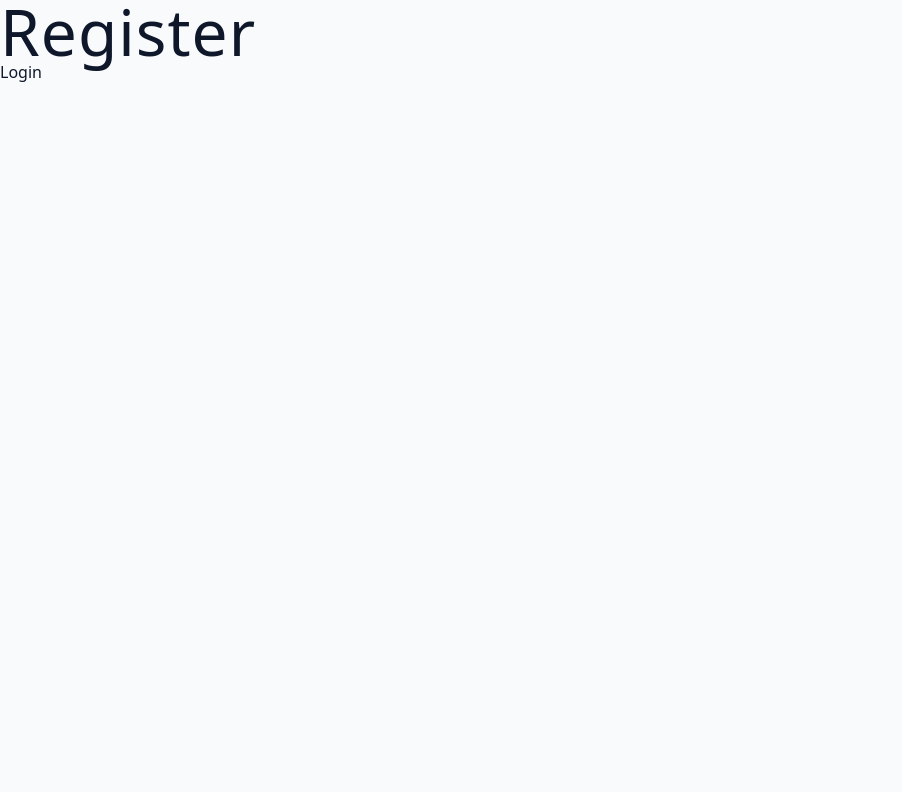
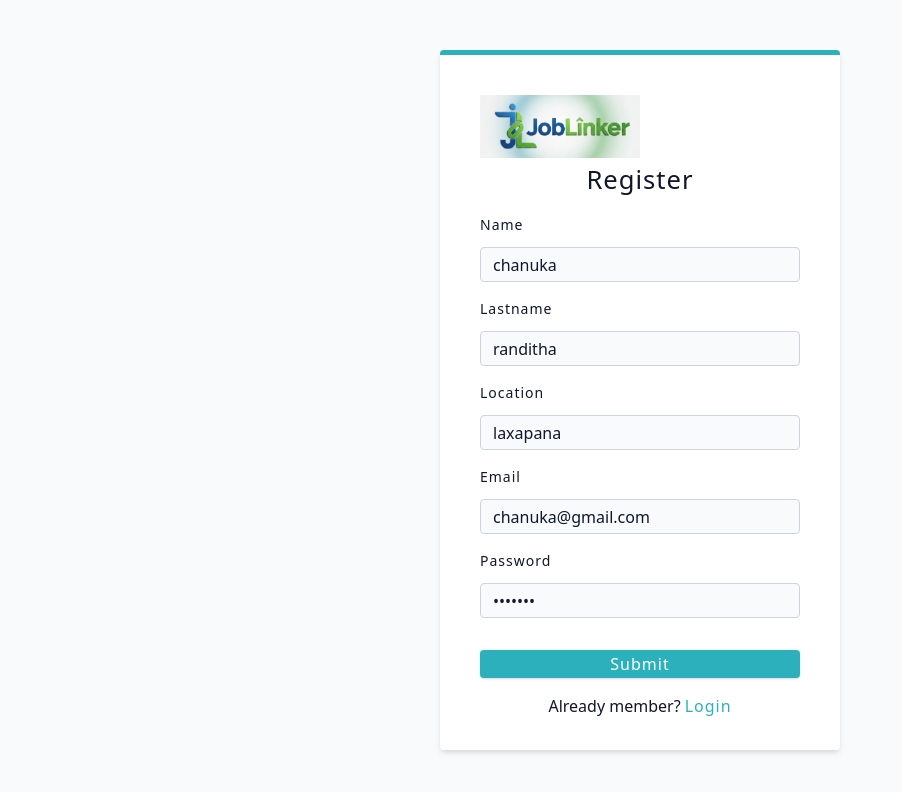
Before and after one commit to Chanuka999/JobLinker, a React (Vite) app in the folder client/: page /register in a window 1280 px wide. Shown: the top 792 px of the page, without its empty margins (0-902 px from the left). Built offline with nearby package versions, Linux system fonts and the light colour scheme.

Commit message:
feat: enhance Register page with form inputs and styling

```diff
--- a/client/src/pages/Register.jsx
+++ b/client/src/pages/Register.jsx
@@ -1,12 +1,30 @@
 import React from "react";
 import { Link } from "react-router-dom";
+import Wrapper from "../assets/wrappers/RegisterAndLoginPage";
+import { FormRow, Logo } from "../components";
 
 const Register = () => {
   return (
-    <div>
-      <h1>Register</h1>
-      <Link to="/login">Login</Link>
-    </div>
+    <Wrapper>
+      <form className="form">
+        <Logo />
+        <h4>Register</h4>
+        <FormRow type="text" name="name" defaultValue="chanuka" />
+        <FormRow type="text" name="lastname" defaultValue="randitha" />
+        <FormRow type="text" name="Location" defaultValue="laxapana" />
+        <FormRow type="email" name="email" defaultValue="chanuka@gmail.com" />
+        <FormRow type="password" name="password" defaultValue="chanuka" />
+        <button type="submit" className="btn btn-block">
+          submit
+        </button>
+        <p>
+          Already member?
+          <Link to="/login" className="member-btn">
+            Login
+          </Link>
+        </p>
+      </form>
+    </Wrapper>
   );
 };
 
```
